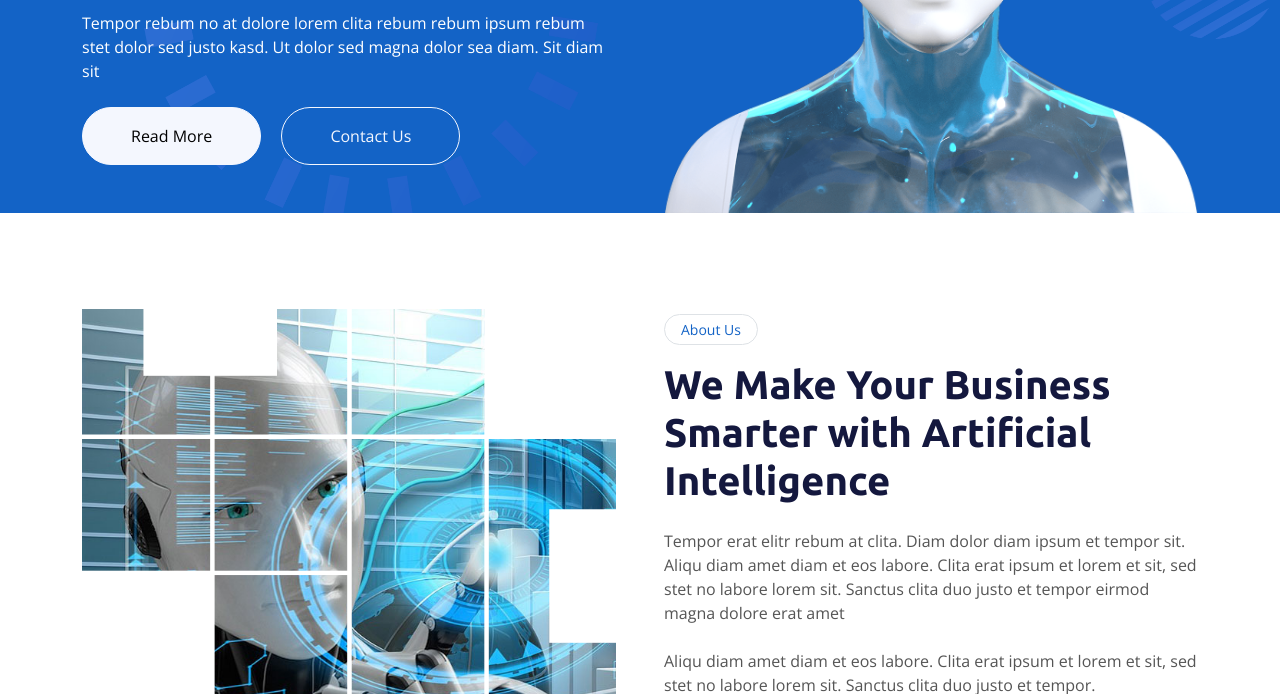
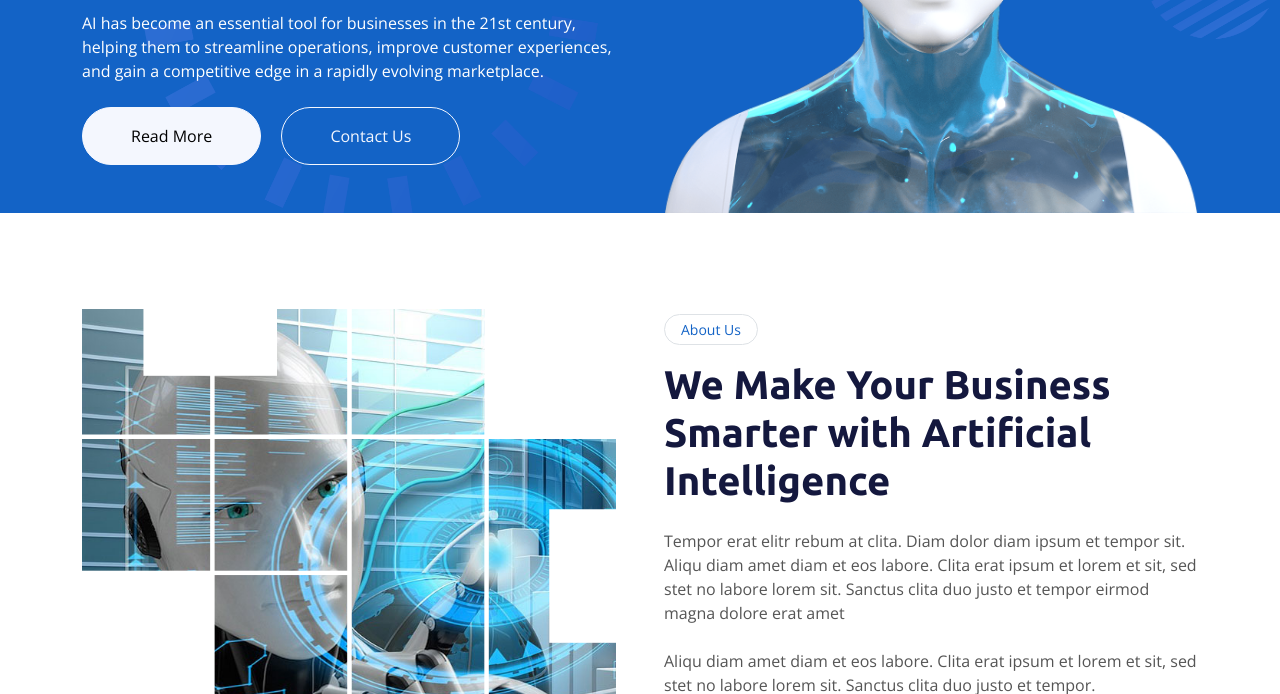
Before and after one commit to SmartifyGlobal/SmartifyGlobal, a plain HTML site: page index.html in a window 1280 px wide. Shown: the part 406-1100 px from the top of the page. Drawn offline with nearby package versions, Linux system fonts and the light colour scheme.

Commit message:
update desc

```diff
--- a/index.html
+++ b/index.html
@@ -88,8 +88,7 @@
                 <div class="col-lg-6 align-self-center text-center text-lg-start mb-lg-5">
                     <div class="btn btn-sm border rounded-pill text-white px-3 mb-3 animated slideInRight">AI.Tech</div>
                     <h1 class="display-4 text-white mb-4 animated slideInRight">Artificial Intelligence for Your Business</h1>
-                    <p class="text-white mb-4 animated slideInRight">Tempor rebum no at dolore lorem clita rebum rebum ipsum
-                        rebum stet dolor sed justo kasd. Ut dolor sed magna dolor sea diam. Sit diam sit</p>
+                    <p class="text-white mb-4 animated slideInRight">AI has become an essential tool for businesses in the 21st century, helping them to streamline operations, improve customer experiences, and gain a competitive edge in a rapidly evolving marketplace.</p>
                     <a href="" class="btn btn-light py-sm-3 px-sm-5 rounded-pill me-3 animated slideInRight">Read More</a>
                     <a href="" class="btn btn-outline-light py-sm-3 px-sm-5 rounded-pill animated slideInRight">Contact Us</a>
                 </div>
```
